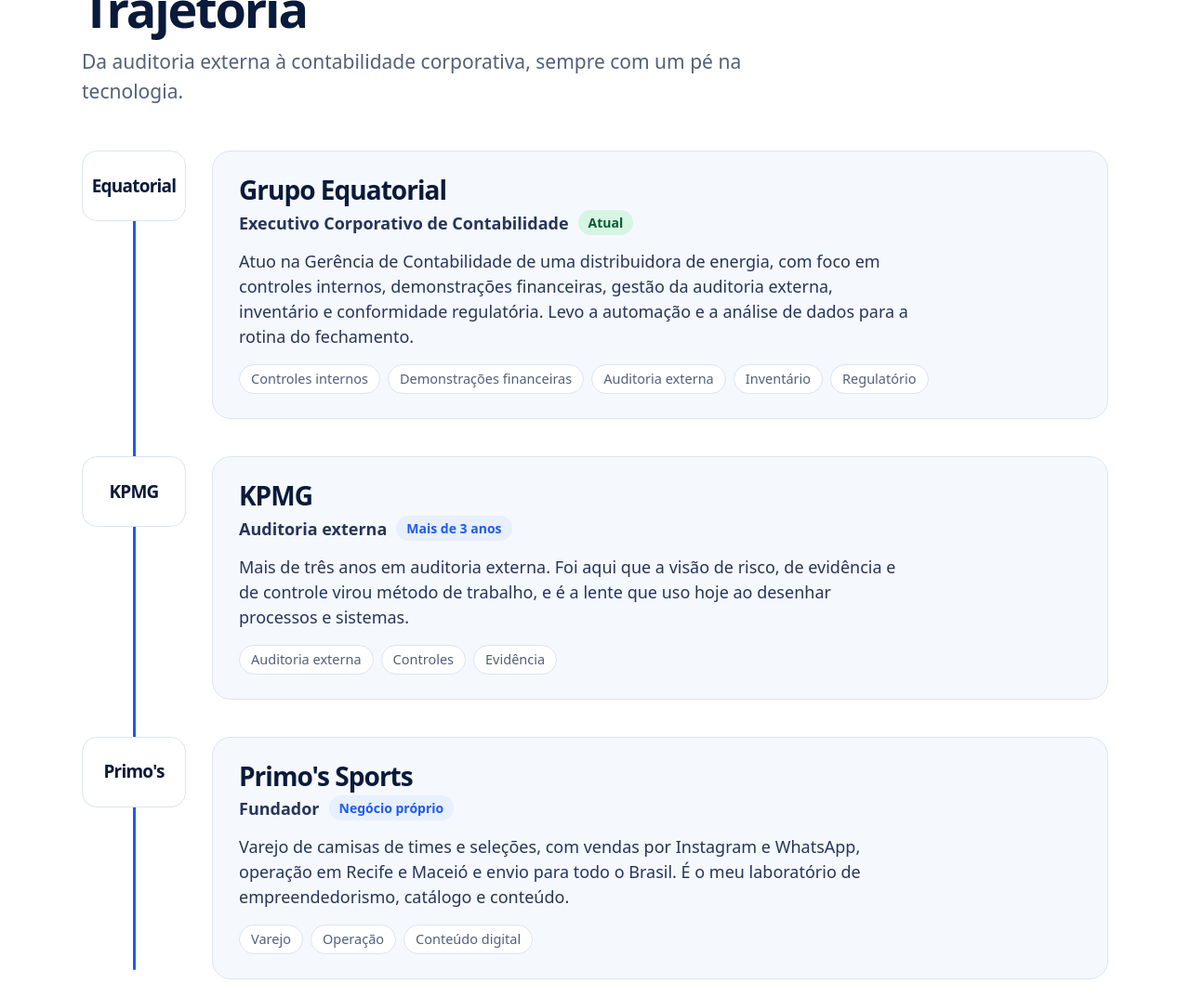
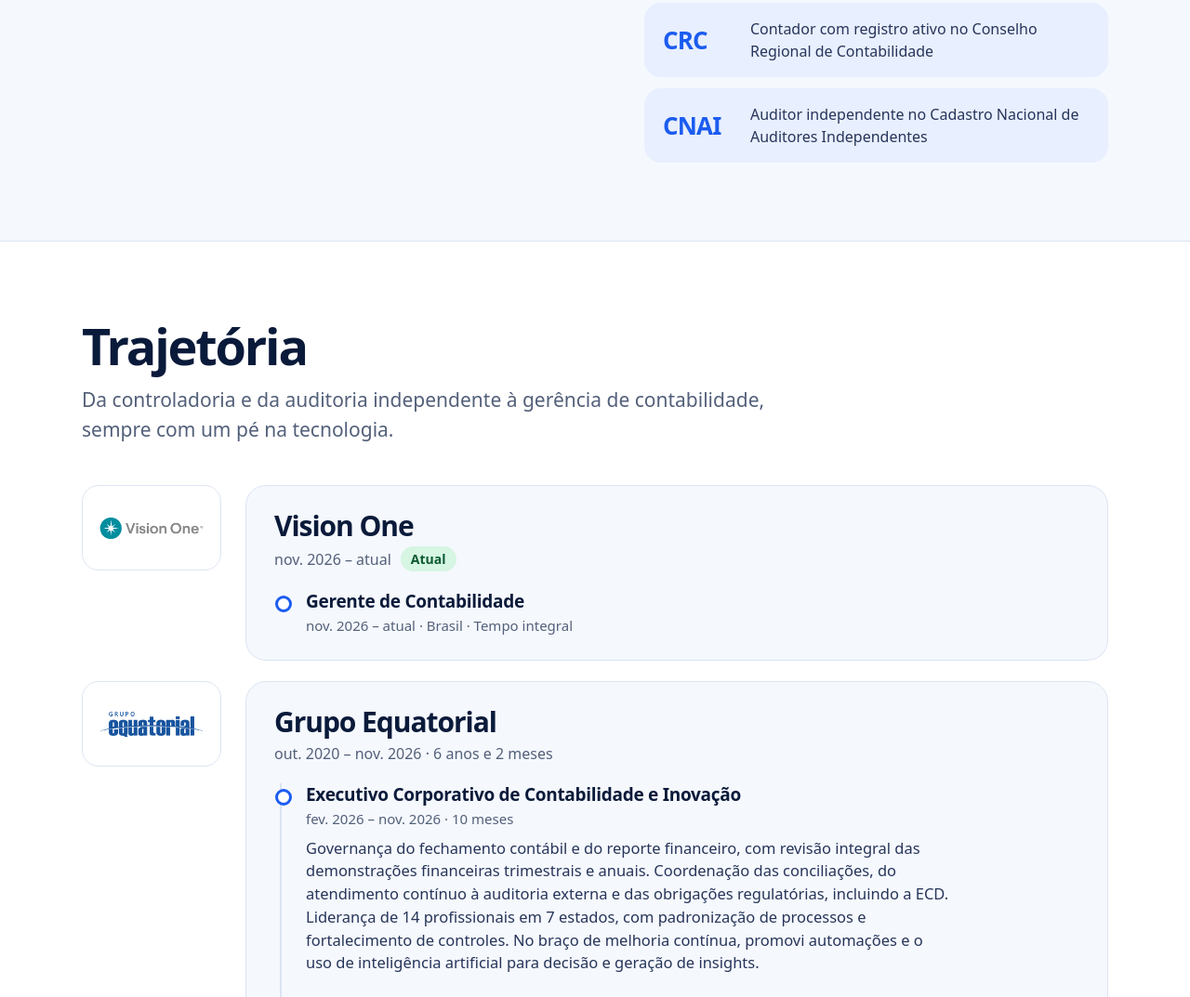
Before and after one commit to jonathanbrunosb/Radar, a plain HTML site: page index.html in a window 1280 px wide. Shown: the part 1727-2800 px from the top of the page at 93% size. Drawn offline with Linux system fonts and the light colour scheme.

Commit message:
Trajetória completa com logos, foto, formação; remove débito/crédito do mapa
Co-Authored-By: Claude Sonnet 5.5 <noreply@anthropic.com>
Claude-Session: https://claude.ai/code/session_01WhttBe2Y6xwhKU75ATqK4y

```diff
--- a/data/perfil.json
+++ b/data/perfil.json
@@ -3,37 +3,143 @@
  "linkedin": "https://www.linkedin.com/in/jonathanbsbezerra/",
  "github": "https://github.com/jonathanbrunosb",
  "credenciais": [
-    {"sigla": "CRC", "texto": "Contador com registro ativo no Conselho Regional de Contabilidade"},
-    {"sigla": "CNAI", "texto": "Auditor independente no Cadastro Nacional de Auditores Independentes"}
+  {
+   "sigla": "CRC",
+   "texto": "Contador com registro ativo no Conselho Regional de Contabilidade"
+  },
+  {
+   "sigla": "CNAI",
+   "texto": "Auditor independente no Cadastro Nacional de Auditores Independentes"
+  }
  ],
-  "stack": ["SAP GUI Scripting", "VBA", "Python", "FastAPI", "SQLite e Postgres", "JavaScript e React", "IA aplicada"],
+ "stack": [
+  "SAP GUI Scripting",
+  "VBA",
+  "Python",
+  "FastAPI",
+  "SQLite e Postgres",
+  "JavaScript e React",
+  "IA aplicada"
+ ],
  "timeline": [
   {
+   "empresa": "Vision One",
+   "logo": "assets/logos/visionone.png",
+   "periodo": "nov. 2026 – atual",
+   "atual": true,
+   "tags": [],
+   "cargos": [
+    {
+     "cargo": "Gerente de Contabilidade",
+     "periodo": "nov. 2026 – atual",
+     "local": "Brasil · Tempo integral",
+     "texto": ""
+    }
+   ]
+  },
+  {
    "empresa": "Grupo Equatorial",
-      "marca": "Equatorial",
-      "logo": null,
+   "logo": "assets/logos/equatorial.png",
+   "periodo": "out. 2020 – nov. 2026 · 6 anos e 2 meses",
+   "atual": false,
+   "tags": [
+    "Demonstrações financeiras",
+    "Controles internos",
+    "Auditoria externa",
+    "ECD e obrigações regulatórias",
+    "ANEEL",
+    "Automação e IA",
+    "Liderança"
+   ],
+   "cargos": [
+    {
+     "cargo": "Executivo Corporativo de Contabilidade e Inovação",
+     "periodo": "fev. 2026 – nov. 2026",
+     "local": "10 meses",
+     "texto": "Governança do fechamento contábil e do reporte financeiro, com revisão integral das demonstrações financeiras trimestrais e anuais. Coordenação das conciliações, do atendimento contínuo à auditoria externa e das obrigações regulatórias, incluindo a ECD. Liderança de 14 profissionais em 7 estados, com padronização de processos e fortalecimento de controles. No braço de melhoria contínua, promovi automações e o uso de inteligência artificial para decisão e geração de insights."
+    },
+    {
      "cargo": "Executivo Corporativo de Contabilidade",
-      "periodo": "Atual",
-      "texto": "Atuo na Gerência de Contabilidade de uma distribuidora de energia, com foco em controles internos, demonstrações financeiras, gestão da auditoria externa, inventário e conformidade regulatória. Levo a automação e a análise de dados para a rotina do fechamento.",
-      "tags": ["Controles internos", "Demonstrações financeiras", "Auditoria externa", "Inventário", "Regulatório"]
+     "periodo": "abr. 2023 – fev. 2026",
+     "local": "Maceió, AL · 2 anos e 11 meses",
+     "texto": "Fechamento contábil mensal e conciliações de 8 empresas do Grupo. Liderança de controles internos, ajustes e reaberturas de períodos. Coordenação do atendimento a auditorias internas, externas e regulatórias. Obrigações societárias e regulatórias (ECD, demonstrações financeiras, notas explicativas e relatórios oficiais), parceria com as áreas de negócio e relatórios gerenciais para a liderança."
+    },
+    {
+     "cargo": "Especialista Contábil",
+     "periodo": "fev. 2022 – abr. 2023",
+     "local": "São Luís, MA · 1 ano e 3 meses",
+     "texto": "Preparação e divulgação das demonstrações financeiras trimestrais e anuais (CVM), demonstrações regulatórias para a ANEEL, aplicação de CPC/IFRS, interface direta com a auditoria externa e avaliação de impactos de novos pronunciamentos."
+    },
+    {
+     "cargo": "Senior Account Analyst",
+     "periodo": "out. 2020 – fev. 2022",
+     "local": "Maranhão · 1 ano e 5 meses",
+     "texto": ""
+    }
+   ]
   },
   {
    "empresa": "KPMG",
-      "marca": "KPMG",
-      "logo": null,
-      "cargo": "Auditoria externa",
-      "periodo": "Mais de 3 anos",
-      "texto": "Mais de três anos em auditoria externa. Foi aqui que a visão de risco, de evidência e de controle virou método de trabalho, e é a lente que uso hoje ao desenhar processos e sistemas.",
-      "tags": ["Auditoria externa", "Controles", "Evidência"]
+   "logo": "assets/logos/kpmg.png",
+   "periodo": "set. 2017 – out. 2020 · 3 anos e 2 meses",
+   "atual": false,
+   "tags": [
+    "Auditoria independente",
+    "Análise de balancete",
+    "Capacidade analítica",
+    "Orçamento"
+   ],
+   "cargos": [
+    {
+     "cargo": "Audit Senior",
+     "periodo": "out. 2019 – out. 2020",
+     "local": "Recife e região · 1 ano e 1 mês",
+     "texto": "Planejamento e condução de projetos de auditoria independente em diferentes ciclos das demonstrações financeiras, com qualidade técnica, cumprimento de prazos e aderência às normas."
     },
     {
-      "empresa": "Primo's Sports",
-      "marca": "Primo's",
-      "logo": null,
-      "cargo": "Fundador",
-      "periodo": "Negócio próprio",
-      "texto": "Varejo de camisas de times e seleções, com vendas por Instagram e WhatsApp, operação em Recife e Maceió e envio para todo o Brasil. É o meu laboratório de empreendedorismo, catálogo e conteúdo.",
-      "tags": ["Varejo", "Operação", "Conteúdo digital"]
+     "cargo": "Auditor Assistente A",
+     "periodo": "out. 2018 – set. 2019",
+     "local": "Recife e região · 1 ano",
+     "texto": ""
+    },
+    {
+     "cargo": "Auditor Assistente",
+     "periodo": "abr. 2018 – out. 2018",
+     "local": "Recife e região · 7 meses",
+     "texto": ""
+    },
+    {
+     "cargo": "Audit Trainee",
+     "periodo": "set. 2017 – abr. 2018",
+     "local": "Recife, PE · 8 meses",
+     "texto": ""
+    }
+   ]
+  },
+  {
+   "empresa": "Acumuladores Moura S.A.",
+   "logo": "assets/logos/moura.png",
+   "periodo": "jul. 2015 – ago. 2017 · 2 anos e 2 meses",
+   "atual": false,
+   "tags": [
+    "Conciliações",
+    "Fechamento",
+    "Normas internacionais"
+   ],
+   "cargos": [
+    {
+     "cargo": "Analista Contábil",
+     "periodo": "jan. 2017 – ago. 2017",
+     "local": "8 meses",
+     "texto": "Análise de registros contábeis e conciliações de contas, fechamento e análise de balanço e elaboração das demonstrações financeiras conforme as normas internacionais de contabilidade."
+    },
+    {
+     "cargo": "Estagiário de Controladoria",
+     "periodo": "jul. 2015 – dez. 2016",
+     "local": "1 ano e 6 meses",
+     "texto": ""
+    }
+   ]
   }
  ],
  "projetos": [
@@ -43,7 +149,10 @@
    "status": "Em construção",
    "texto": "Sistema voltado à rotina contábil, com módulo de folha de pagamento no roteiro.",
    "link": null,
-      "tags": ["Contabilidade", "Folha de pagamento"],
+   "tags": [
+    "Contabilidade",
+    "Folha de pagamento"
+   ],
    "visual": "razao"
   },
   {
@@ -52,7 +161,9 @@
    "status": "Em construção",
    "texto": "Descrição em preparação. O projeto ainda está sendo finalizado e este cartão será atualizado com o que ele faz.",
    "link": null,
-      "tags": ["Em desenvolvimento"],
+   "tags": [
+    "Em desenvolvimento"
+   ],
    "visual": "moeda"
   },
   {
@@ -61,7 +172,11 @@
    "status": "No ar",
    "texto": "Catálogo crítico de repositórios públicos do GitHub para contabilidade, fiscal, tributário, auditoria e automação, atualizado a cada 15 dias por um agente com aprovação humana.",
    "link": "#repositorios",
-      "tags": ["GitHub", "Automação", "Curadoria"],
+   "tags": [
+    "GitHub",
+    "Automação",
+    "Curadoria"
+   ],
    "visual": "rede"
   },
   {
@@ -70,8 +185,37 @@
    "status": "Em operação",
    "texto": "Loja de camisas de futebol com vitrine mobile, vídeos promocionais próprios e atendimento por WhatsApp.",
    "link": null,
-      "tags": ["Varejo", "Vídeo", "WhatsApp"],
+   "tags": [
+    "Varejo",
+    "Vídeo",
+    "WhatsApp"
+   ],
    "visual": "camisa"
+  }
+ ],
+ "foto": "assets/jonathan.jpg",
+ "formacao": [
+  {
+   "titulo": "MBA em Gestão Financeira: Controladoria, Auditoria e Compliance",
+   "instituicao": "Fundação Getulio Vargas (FGV)",
+   "periodo": "mar. 2022 – abr. 2025"
+  },
+  {
+   "titulo": "Ciências Contábeis",
+   "instituicao": "Universidade Federal de Pernambuco (UFPE)",
+   "periodo": "2013 – 2018"
+  }
+ ],
+ "certificacoes": [
+  {
+   "titulo": "AI for Leaders",
+   "instituicao": "StartSe University",
+   "periodo": "jan. 2026"
+  },
+  {
+   "titulo": "Contabilidade e IFRS para Empresas do Setor de Energia Elétrica",
+   "instituicao": "FIPECAFI",
+   "periodo": "set. 2024"
   }
  ]
 }
--- a/index.html
+++ b/index.html
@@ -74,22 +74,30 @@ section.s{padding:84px 0}
 
 /* trajetória */
 .traj{background:var(--branco);border-top:1px solid var(--reg);border-bottom:1px solid var(--reg)}
-.tl{position:relative;margin-top:48px;padding-left:0}
-.tl::before{content:"";position:absolute;left:55px;top:10px;bottom:10px;width:3px;background:var(--reg);border-radius:3px}
-.tl::after{content:"";position:absolute;left:55px;top:10px;width:3px;height:calc((100% - 20px)*var(--p,0));background:var(--azul);border-radius:3px}
-.it{position:relative;display:grid;grid-template-columns:112px 1fr;gap:28px;padding-bottom:40px}
-.it:last-child{padding-bottom:0}
-.lg{width:112px;height:76px;background:var(--branco);border:1px solid var(--reg);border-radius:16px;display:grid;place-items:center;font-weight:800;letter-spacing:-.04em;font-size:19px;text-align:center;padding:6px;position:relative;z-index:1;overflow:hidden}
-.lg img{max-width:84%;max-height:70%;object-fit:contain}
-.it::before{content:"";position:absolute;left:49px;top:92px;width:15px;height:15px;background:var(--azul);border:3px solid var(--branco);border-radius:50%;z-index:2;display:none}
-.cd{background:var(--bg);border:1px solid var(--reg);border-radius:20px;padding:26px 28px}
-.cd h3{font-size:28px;letter-spacing:-.035em;line-height:1.1}
-.cd .cg{margin-top:6px;font-size:18px;color:#27355A;font-weight:600}
-.cd .pe{display:inline-block;margin-left:10px;background:var(--menta);color:#0C5A31;font-size:14px;font-weight:700;border-radius:999px;padding:3px 11px;vertical-align:2px}
-.cd .pe.n{background:var(--azul2);color:var(--azul)}
-.cd p{margin-top:14px;font-size:18px;color:#27355A;max-width:40em}
-.cd .tg{display:flex;flex-wrap:wrap;gap:8px;margin-top:16px}
+.tl{display:grid;gap:22px;margin-top:44px}
+.it{display:grid;grid-template-columns:150px minmax(0,1fr);gap:26px;align-items:start}
+.lg{height:92px;background:var(--branco);border:1px solid var(--reg);border-radius:18px;display:grid;place-items:center;padding:14px 18px;position:sticky;top:96px}
+.lg img{max-width:100%;max-height:100%;object-fit:contain;display:block}
+.cd{background:var(--bg);border:1px solid var(--reg);border-radius:22px;padding:26px 30px}
+.cd h3{font-size:30px;letter-spacing:-.035em;line-height:1.1}
+.cd .tt{margin-top:6px;font-size:16px;color:var(--mut)}
+.cd .pe{display:inline-block;margin-left:10px;background:var(--menta);color:#0C5A31;font-size:14px;font-weight:700;border-radius:999px;padding:3px 11px;vertical-align:1px}
+.cs{margin-top:20px;display:grid;gap:0}
+.cg{position:relative;padding:0 0 22px 26px;border-left:2px solid var(--reg);margin-left:6px}
+.cg:last-child{padding-bottom:0;border-left-color:transparent}
+.cg::before{content:"";position:absolute;left:-7px;top:6px;width:12px;height:12px;border-radius:50%;background:var(--branco);border:3px solid var(--azul)}
+.cg h4{font-size:19px;letter-spacing:-.015em;line-height:1.3}
+.cg .lc{font-size:15px;color:var(--mut);margin-top:2px}
+.cg p{margin-top:8px;font-size:16.5px;color:#27355A;max-width:42em;line-height:1.5}
+.cd .tg{display:flex;flex-wrap:wrap;gap:8px;margin-top:20px}
 .cd .tg span{border:1px solid var(--reg);background:var(--branco);border-radius:999px;padding:4px 12px;font-size:14.5px;color:var(--mut)}
+.edu{display:grid;grid-template-columns:1fr 1fr;gap:22px;margin-top:40px}
+.edu h3{font-size:22px;letter-spacing:-.02em;margin-bottom:12px}
+.edu ul{list-style:none;display:grid;gap:10px}
+.edu li{background:var(--bg);border:1px solid var(--reg);border-radius:16px;padding:16px 20px}
+.edu li b{display:block;font-size:17px;line-height:1.3}
+.edu li span{display:block;font-size:15px;color:var(--mut);margin-top:3px}
+.foto{display:block;width:100%;height:auto;aspect-ratio:16/11;object-fit:cover;object-position:50% 18%;border-radius:22px;border:1px solid var(--reg);margin-bottom:14px;background:var(--azul2)}
 
 /* projetos */
 .proj{display:grid;grid-template-columns:repeat(auto-fill,minmax(260px,1fr));gap:18px;margin-top:40px}
@@ -168,11 +176,10 @@ footer strong{color:#fff;font-size:18px;letter-spacing:-.02em}
  section.s{padding:56px 0}
  .ident .wrap{grid-template-columns:1fr}.ident p{border-left:0;border-top:1px solid rgba(255,255,255,.16);padding:16px 0}.ident p:first-child{border-top:0}
  .nums{grid-template-columns:1fr 1fr}.num{padding:18px}
- .tl::before,.tl::after{left:18px}
- .it{grid-template-columns:1fr;gap:12px;padding-left:44px}
- .it::before{display:block;left:11px;top:6px}
- .lg{width:104px;height:56px;font-size:16px}
- .cd{padding:20px}.cd h3{font-size:24px}.cd p{font-size:17px}
+ .it{grid-template-columns:1fr;gap:12px}
+ .lg{position:static;width:150px;height:72px}
+ .cd{padding:20px}.cd h3{font-size:25px}.cd .pe{display:block;margin:8px 0 0;width:max-content}
+ .edu{grid-template-columns:1fr}
  .lin{grid-template-columns:minmax(0,1fr) 40px;gap:14px 12px}.th{grid-column:1/-1}.tx{grid-column:1}.ir{grid-column:2;grid-row:2}
  .busca,.busca input{width:100%}
  .pil{flex-wrap:nowrap;overflow-x:auto;margin-right:-20px;padding-right:20px;scrollbar-width:none}.pil button{white-space:nowrap;flex:none}
@@ -199,8 +206,6 @@ footer strong{color:#fff;font-size:18px;letter-spacing:-.02em}
   </div>
   <div class="mapa">
     <canvas id="mapa" aria-label="Mapa interativo das áreas em que atuo: contabilidade, auditoria, controles, fiscal, automação, IA e sistemas"></canvas>
-    <div class="leg" aria-hidden="true"><span><i style="background:#1B5CF0"></i>Débito</span><span><i style="background:#12A9BE"></i>Crédito</span></div>
-    <div class="eq" aria-hidden="true">Débito = Crédito</div>
     <p class="cap" id="cap" aria-live="polite"><b>Passe o mouse ou toque nos pontos.</b>Cada ponto é uma área em que atuo, e as ligações mostram como se conectam.</p>
   </div>
 </div></section>
@@ -214,23 +219,27 @@ footer strong{color:#fff;font-size:18px;letter-spacing:-.02em}
 <section class="s sobre" id="sobre"><div class="wrap">
   <div>
     <h2 class="tit">Quem sou</h2>
-    <p>Sou contador e auditor, e trabalho com contabilidade corporativa, controles internos e demonstrações financeiras. Depois de mais de três anos em auditoria externa, levei para a contabilidade a mesma exigência de rastreabilidade e evidência.</p>
+    <p>Sou contador e auditor, com mais de dez anos de carreira entre auditoria independente na KPMG e contabilidade corporativa no setor elétrico, onde liderei o fechamento, as demonstrações financeiras e o relacionamento com a auditoria externa. Hoje sou Gerente de Contabilidade na Vision One.</p>
     <p>Gosto de transformar rotina em processo confiável: automação de fechamento e conciliações, sistemas próprios e IA aplicada onde ela gera resultado mensurável. Este espaço reúne a minha trajetória, o que eu construo e as ferramentas abertas que uso como referência.</p>
     <div class="stack" id="stack"></div>
   </div>
-  <div class="nums">
-    <div class="num"><strong class="tn" data-n="3" data-s="+">0</strong><span>anos de auditoria externa</span></div>
-    <div class="num"><strong class="tn" id="nrep" data-n="68">0</strong><span>repositórios analisados</span></div>
-    <div class="num"><strong class="tn" id="ncat" data-n="13">0</strong><span>categorias de solução</span></div>
-    <div class="num"><strong class="tn" id="nproj" data-n="4">0</strong><span>projetos no portfólio</span></div>
-    <div class="cred" id="cred"></div>
+  <div>
+    <img class="foto" id="foto" alt="Jonathan Bezerra" width="640" height="800">
+    <div class="nums">
+      <div class="num"><strong class="tn" data-n="11" data-s="+">0</strong><span>anos de carreira</span></div>
+      <div class="num"><strong class="tn" data-n="3" data-s="+">0</strong><span>anos em auditoria externa</span></div>
+      <div class="num"><strong class="tn" data-n="14">0</strong><span>profissionais liderados em 7 estados</span></div>
+      <div class="num"><strong class="tn" id="nrep" data-n="68">0</strong><span>repositórios analisados</span></div>
+      <div class="cred" id="cred"></div>
+    </div>
   </div>
 </div></section>
 
 <section class="s traj" id="trajetoria"><div class="wrap">
   <h2 class="tit">Trajetória</h2>
-  <p class="sub">Da auditoria externa à contabilidade corporativa, sempre com um pé na tecnologia.</p>
+  <p class="sub">Da controladoria e da auditoria independente à gerência de contabilidade, sempre com um pé na tecnologia.</p>
   <div class="tl" id="tl"></div>
+  <div class="edu" id="edu"></div>
 </div></section>
 
 <section class="s" id="projetos"><div class="wrap">
@@ -288,7 +297,7 @@ function mapa(){
   const P=Array.from({length:30},(_,i)=>({x:Math.random(),y:Math.random(),vx:(Math.random()-.5)*.0006,vy:(Math.random()-.5)*.0006}));
   const N=AREAS.map((a,i)=>({a:a[0],d:a[1],ang:i/AREAS.length*Math.PI*2-Math.PI/2,x:0,y:0}));
   function size(){dpr=Math.min(devicePixelRatio||1,2);W=cv.clientWidth;H=cv.clientHeight;cv.width=W*dpr;cv.height=H*dpr;ctx.setTransform(dpr,0,0,dpr,0,0);draw()}
-  function pos(){const av=H-64-(W<520?150:96),cx=W/2,cy=64+av/2,rx=W*.34,ry=av*.4;N.forEach((n,i)=>{const a=n.ang+t*.00012;n.x=cx+Math.cos(a)*rx;n.y=cy+Math.sin(a)*ry;
+  function pos(){const av=H-40-(W<520?150:120),cx=W/2,cy=40+av/2,rx=W*.34,ry=av*.4;N.forEach((n,i)=>{const a=n.ang+t*.00012;n.x=cx+Math.cos(a)*rx;n.y=cy+Math.sin(a)*ry;
     const dx=mx-n.x,dy=my-n.y,d=Math.hypot(dx,dy);if(d<120){n.x+=dx*.12*(1-d/120);n.y+=dy*.12*(1-d/120)}});return[cx,cy]}
   function draw(){
     ctx.clearRect(0,0,W,H);const[cx,cy]=pos();
@@ -302,11 +311,7 @@ function mapa(){
     N.forEach((n,i)=>{const m=N[(i+1)%N.length],on=hov===i;
       ctx.strokeStyle=on?'rgba(27,92,240,.8)':'rgba(10,26,58,.16)';ctx.lineWidth=on?2:1.2;
       ctx.beginPath();ctx.moveTo(cx,cy);ctx.lineTo(n.x,n.y);ctx.stroke();
-      ctx.strokeStyle='rgba(10,26,58,.08)';ctx.lineWidth=1;ctx.beginPath();ctx.moveTo(n.x,n.y);ctx.lineTo(m.x,m.y);ctx.stroke();
-      // lançamentos: débito sai do centro, crédito volta
-      const f=((t*.00035+i*.37)%1),f2=1-((t*.00035+i*.37+.5)%1);
-      ctx.fillStyle='#1B5CF0';ctx.beginPath();ctx.arc(cx+(n.x-cx)*f,cy+(n.y-cy)*f,3.6,0,7);ctx.fill();
-      ctx.fillStyle='#12A9BE';ctx.beginPath();ctx.arc(cx+(n.x-cx)*f2,cy+(n.y-cy)*f2,3.6,0,7);ctx.fill()});
+      ctx.strokeStyle='rgba(10,26,58,.08)';ctx.lineWidth=1;ctx.beginPath();ctx.moveTo(n.x,n.y);ctx.lineTo(m.x,m.y);ctx.stroke();});
     // centro
     ctx.fillStyle='#0A1A3A';ctx.beginPath();ctx.arc(cx,cy,32,0,7);ctx.fill();
     ctx.fillStyle='#fff';ctx.font='800 20px system-ui,sans-serif';ctx.textAlign='center';ctx.textBaseline='middle';ctx.fillText('JB',cx,cy+1);
@@ -339,19 +344,18 @@ function contadores(){
   const io=new IntersectionObserver(es=>es.forEach(x=>{if(x.isIntersecting){run(x.target);io.unobserve(x.target)}}),{threshold:.6});
   els.forEach(e=>io.observe(e));
 }
-function progresso(){
-  const tl=$('#tl');const f=()=>{const r=tl.getBoundingClientRect(),h=innerHeight;
-    tl.style.setProperty('--p',Math.max(0,Math.min(1,(h*.65-r.top)/r.height)).toFixed(3))};
-  addEventListener('scroll',f,{passive:true});addEventListener('resize',f);f();
-}
 function pagina(P,R){
   $('#stack').innerHTML=P.stack.map(s=>`<span>${esc(s)}</span>`).join('');
   $('#cred').innerHTML=P.credenciais.map(c=>`<div><b>${esc(c.sigla)}</b><span>${esc(c.texto)}</span></div>`).join('');
-  $('#nrep').dataset.n=R.repos.filter(r=>r.status!=='pendente').length;$('#ncat').dataset.n=R.categories.length;$('#nproj').dataset.n=P.projetos.length;
+  $('#nrep').dataset.n=R.repos.filter(r=>r.status!=='pendente').length;
   $('#lk').href=P.linkedin;$('#gh').href=P.github;
-  $('#tl').innerHTML=P.timeline.map(i=>`<div class="it"><div class="lg" title="${esc(i.empresa)}">${i.logo?`<img src="${esc(i.logo)}" alt="Logo ${esc(i.empresa)}">`:esc(i.marca)}</div>
-   <div class="cd"><h3>${esc(i.empresa)}</h3><p class="cg">${esc(i.cargo)}<span class="pe ${i.periodo==='Atual'?'':'n'}">${esc(i.periodo)}</span></p><p>${esc(i.texto)}</p>
-   <div class="tg">${i.tags.map(t=>`<span>${esc(t)}</span>`).join('')}</div></div></div>`).join('');
+  $('#foto').src=P.foto;
+  $('#tl').innerHTML=P.timeline.map(i=>`<div class="it"><div class="lg"><img src="${esc(i.logo)}" alt="Logo ${esc(i.empresa)}"></div>
+   <div class="cd"><h3>${esc(i.empresa)}</h3><p class="tt">${esc(i.periodo)}${i.atual?'<span class="pe">Atual</span>':''}</p>
+   <div class="cs">${i.cargos.map(c=>`<div class="cg"><h4>${esc(c.cargo)}</h4><p class="lc">${esc(c.periodo)}${c.local?' · '+esc(c.local):''}</p>${c.texto?`<p>${esc(c.texto)}</p>`:''}</div>`).join('')}</div>
+   ${i.tags.length?`<div class="tg">${i.tags.map(t=>`<span>${esc(t)}</span>`).join('')}</div>`:''}</div></div>`).join('');
+  const L=(t,a)=>`<div><h3>${t}</h3><ul>${a.map(x=>`<li><b>${esc(x.titulo)}</b><span>${esc(x.instituicao)} · ${esc(x.periodo)}</span></li>`).join('')}</ul></div>`;
+  $('#edu').innerHTML=L('Formação',P.formacao)+L('Certificações',P.certificacoes);
   const V={
    razao:'<svg viewBox="0 0 300 150" preserveAspectRatio="xMidYMid slice"><rect width="300" height="150" fill="#E8EFFE"/><g stroke="#0A1A3A" stroke-width="2.4" fill="none"><path d="M60 38h180M150 38v82"/><path d="M60 70h60M180 70h60M60 96h60M180 96h60" stroke="#1B5CF0"/></g><text x="86" y="30" font-size="14" font-weight="800" fill="#0A1A3A" font-family="system-ui">D</text><text x="205" y="30" font-size="14" font-weight="800" fill="#0A1A3A" font-family="system-ui">C</text></svg>',
    moeda:'<svg viewBox="0 0 300 150" preserveAspectRatio="xMidYMid slice"><rect width="300" height="150" fill="#D6F5E3"/><circle cx="150" cy="75" r="42" fill="#fff" stroke="#0A1A3A" stroke-width="2.4"/><path d="M150 52v46M138 64c0-8 24-8 24 0s-24 8-24 18 24 10 24 2" stroke="#0A1A3A" stroke-width="2.6" fill="none" stroke-linecap="round"/></svg>',
@@ -403,7 +407,7 @@ $('#q').addEventListener('input',()=>{lim=PAGE;lista()});$('#ord').addEventListe
  ['sobre','trajetoria','projetos','repositorios'].forEach(id=>io.observe(document.getElementById(id)))}
 
 mapa();
-Promise.all([J('data/perfil.json'),J('data/repos.json')]).then(([P,R])=>{D=R;pagina(P,R);contadores();progresso();pilulas();lista()})
+Promise.all([J('data/perfil.json'),J('data/repos.json')]).then(([P,R])=>{D=R;pagina(P,R);contadores();pilulas();lista()})
 .catch(()=>{$('#grade').innerHTML='<li class="vazio">Não foi possível carregar os dados. Abra pelo GitHub Pages ou rode python3 -m http.server na pasta do projeto.</li>'});
 </script>
 </body>
```
Also changed, not shown: assets/jonathan.jpg (added), assets/logos/equatorial.png (added), assets/logos/kpmg.png (added), assets/logos/moura.png (added), assets/logos/visionone.png (added), 2 other files. Lines whose indentation alone changed are shown as unchanged.
